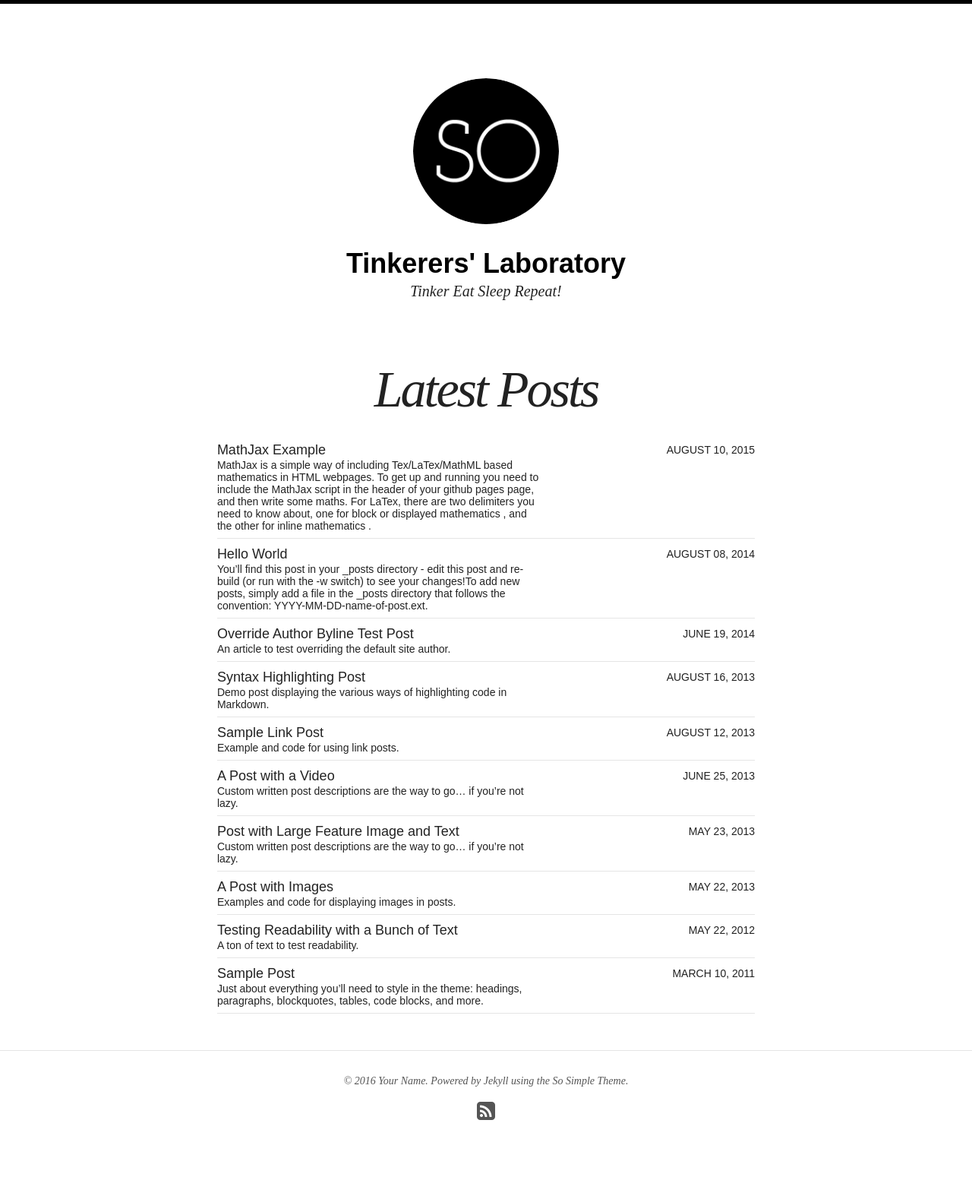
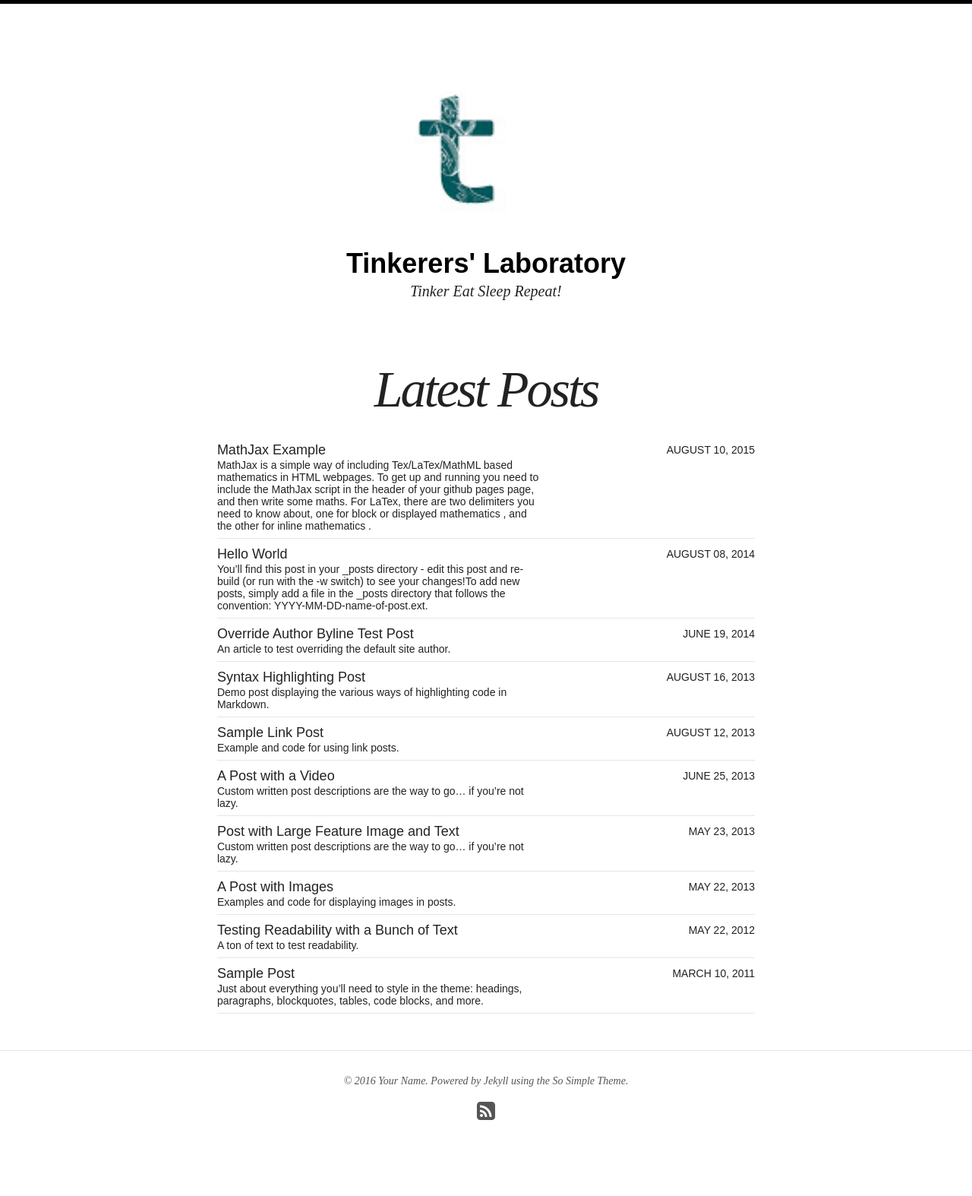
Before and after one commit to vikrant7/tinkerers-laboratory.github.io, a Jekyll site: the page built from index.html, in a window 1280 px wide. Shown: the whole page at 76% size. Built offline with Jekyll 4.4.1, drawn with Linux system fonts in a browser that asks for light colours; nearby versions of some CDN libraries.

Commit message:
Changes in Config

```diff
--- a/_config.yml
+++ b/_config.yml
@@ -3,7 +3,7 @@
 title: Tinkerers' Laboratory
 locale: en_US
 description: Tinker Eat Sleep Repeat!
-logo: site-logo.png
+logo: site-logo.jpg
 search: true
 url: http://tinkerers-laboratory.github.io
 
```
Also changed, not shown: images/site-logo.jpg (added).
